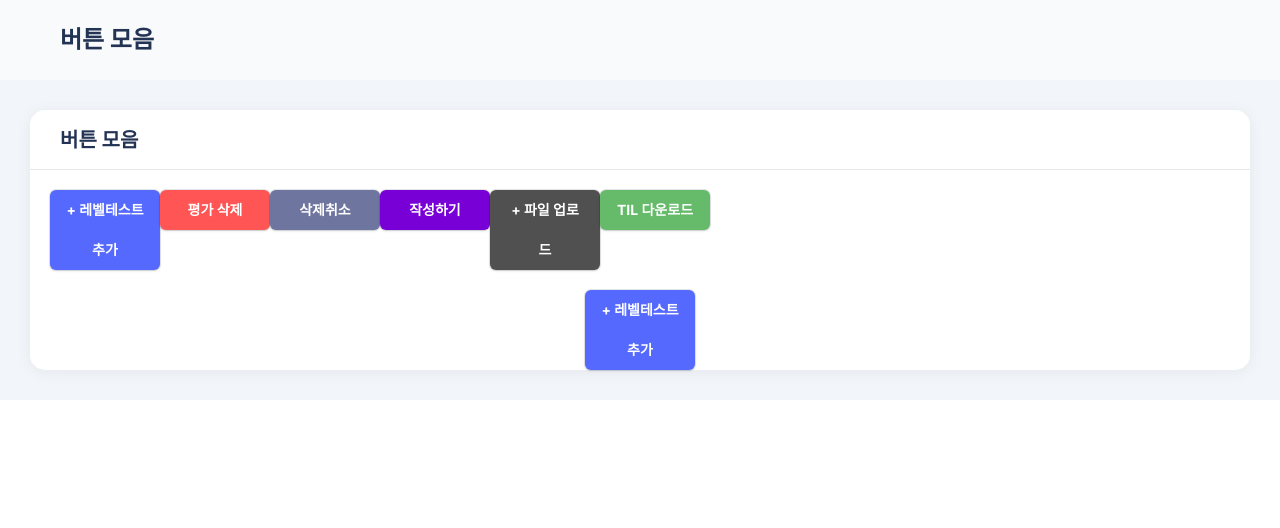
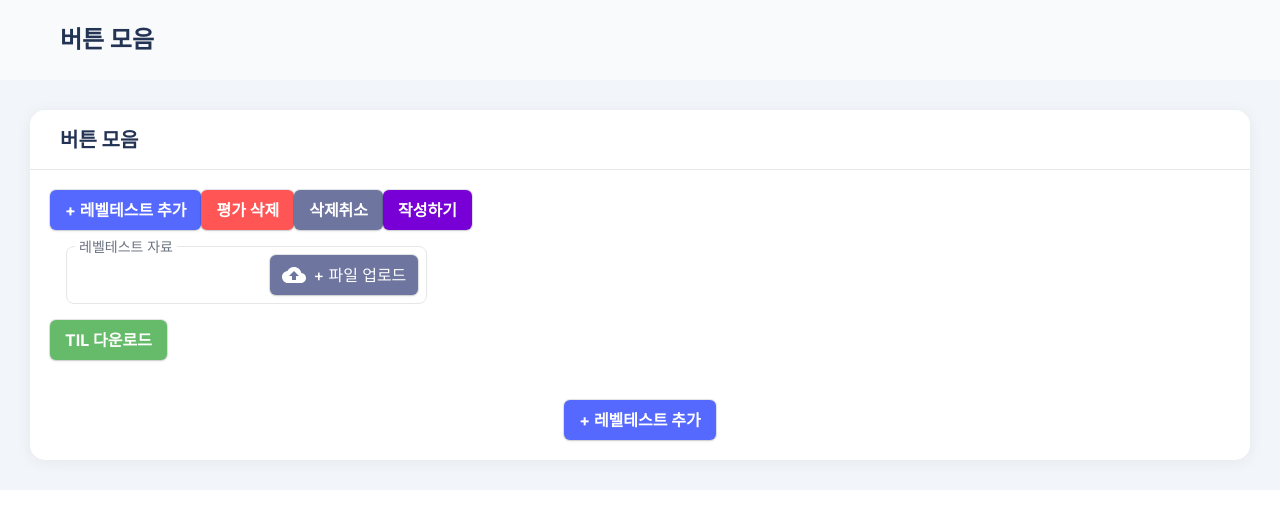
Before and after one commit to acca3434/develRocket-re, a Next.js app: page /button in a window 1280 px wide. Shown: the top 528 px of the page. Built offline with nearby package versions, Linux system fonts and the light colour scheme.

Commit message:
파일 업로드 버튼 생성

```diff
--- a/src/app/(test)/Input/page.tsx
+++ b/src/app/(test)/Input/page.tsx
@@ -25,7 +25,6 @@ export default function InputTest() {
             type={'text'}
             label={'훈련 비용'}
             width={'25%'}
-            defaultValue={2}
             onChange={handleValue}
             value={value}
           />
--- a/src/app/(test)/button/page.tsx
+++ b/src/app/(test)/button/page.tsx
@@ -1,5 +1,6 @@
 'use client';
 import Button from '@/app/_components/(ui)/button';
+import FileButton from '@/app/_components/(ui)/button/FileButton';
 import { PagesTitle } from '@/app/_components/(ui)/pagesTitle';
 import { BoxWrap } from '@/app/_components/(wrapper)/BoxWrap';
 import { PageWrap } from '@/app/_components/(wrapper)/PageWrap';
@@ -29,9 +30,9 @@ export default function ButtonTest() {
             onClick={handleRouter}
           />
           <Button variant={'delete'} title={'평가 삭제'} />
-          <Button variant={'cencel'} title={'삭제취소'} />
+          <Button variant={'cancel'} title={'삭제취소'} />
           <Button variant={'purple'} title={'작성하기'} />
-          <Button variant={'fileChoise'} title={'+ 파일 업로드'} />
+          <FileButton variant={'cancel'} type={'file'} />
           <Button variant={'success'} title={'TIL 다운로드'} />
         </BoxWrap>
       </PageWrap>
--- /dev/null
+++ b/src/app/_components/(icon)/Icon/CloudUploadIcon.tsx
@@ -0,0 +1,39 @@
+import React, { useEffect, useState } from 'react';
+import { CloudVariant } from '../../(ui)/button/FileButton';
+
+interface CloudProps {
+  color?: string;
+}
+
+const CloudUploadIcon: React.FC<CloudProps> = ({ color = 'white' }) => {
+  const [isHovered, setIsHovered] = useState(false);
+  const [fill, setFill] = useState(CloudVariant(color || 'white'));
+
+  const handleMouseEnter = () => {
+    setIsHovered(true);
+    setFill(CloudVariant(color || 'white'));
+  };
+
+  const handleMouseLeave = () => {
+    setIsHovered(false);
+    setFill(CloudVariant(color || 'white'));
+  };
+
+  return (
+    <svg
+      xmlns="http://www.w3.org/2000/svg"
+      width="24"
+      height="24"
+      viewBox="0 0 24 24"
+      onMouseEnter={handleMouseEnter}
+      onMouseLeave={handleMouseLeave}
+    >
+      <path
+        d="M19.35 10.04C18.67 6.59 15.64 4 12 4 9.11 4 6.6 5.64 5.35 8.04 2.34 8.36 0 10.91 0 14c0 3.31 2.69 6 6 6h13c2.76 0 5-2.24 5-5 0-2.64-2.05-4.78-4.65-4.96zM14 13v4h-4v-4H7l5-5 5 5h-3z"
+        fill={isHovered ? 'primary' : 'white'}
+      />
+    </svg>
+  );
+};
+
+export default CloudUploadIcon;
--- /dev/null
+++ b/src/app/_components/(ui)/button/FileButton.tsx
@@ -0,0 +1,75 @@
+import React from 'react';
+import { HTMLInputTypeAttribute } from 'react';
+import { cn } from '@/app/_utils/clsx/utils';
+import CloudUploadIcon from '../../(icon)/Icon/CloudUploadIcon';
+import { ButtonVariant } from '.';
+import { Wrap } from './Wrap';
+export const CloudVariant = (varType: string) => {
+  const variant: Record<string, string> = {
+    white: '#FFFFFF',
+    primary: '#5569FF',
+    cancel: '#6E759F',
+    delete: '#FF5555',
+    purple: '#7800D7',
+    fileChoise: '#505050',
+    success: '#66bb6a',
+  };
+
+  return variant[varType];
+};
+type FileButtonProps = {
+  isLoading?: boolean;
+  disabled?: boolean;
+  variant?:
+    | 'primary'
+    | 'cancel' // Corrected 'cencel' to 'cancel'
+    | 'delete'
+    | 'purple'
+    | 'fileChoice' // Corrected 'fileChoise' to 'fileChoice'
+    | 'success';
+  value?: string;
+  onClick?: () => void;
+  type?: HTMLInputTypeAttribute;
+  label?: string;
+};
+
+const FileButton: React.FC<FileButtonProps> = ({
+  variant = 'cencel',
+  value = '+ 파일 업로드',
+  type = 'file',
+  label = '레벨테스트 자료',
+}) => {
+  return (
+    <>
+      <Wrap>
+        <label
+          className={cn(
+            'text-white font-medium rounded-md cursor-pointer py-2 px-3',
+            'shadow ring-1 ring-slate-900/10 transition duration-150 ease-in-out',
+            ButtonVariant(variant)
+          )}
+        >
+          <div className="flex justify-between items-center">
+            <span className="mr-2">
+              <CloudUploadIcon color={variant} />
+            </span>
+            <div>
+              <div>{value}</div>
+              <input type={type} name={type} className="hidden" />
+            </div>
+          </div>
+          <label
+            className={cn(
+              'absolute bg-white px-1 text-gray-500 transition-all pointer-events-none',
+              'bottom-[46px] left-2 text-sm'
+            )}
+          >
+            {label}
+          </label>
+        </label>
+      </Wrap>
+    </>
+  );
+};
+
+export default FileButton;
--- /dev/null
+++ b/src/app/_components/(ui)/button/Wrap.tsx
@@ -0,0 +1,15 @@
+interface WrapProps {
+  children: React.ReactNode;
+}
+
+export const Wrap: React.FC<WrapProps> = ({ children }) => {
+  return (
+    <>
+      <div className="p-4 w-1/3">
+        <div className="bg-white relative rounded-lg p-2 flex justify-end border">
+          {children}
+        </div>
+      </div>
+    </>
+  );
+};
--- a/src/app/_components/(ui)/button/index.tsx
+++ b/src/app/_components/(ui)/button/index.tsx
@@ -1,14 +1,13 @@
 import React from 'react';
 import { cn } from '@/app/_utils/clsx/utils';
-// const ButtonVariant = (color: string, varType: string) => {
-const ButtonVariant = (varType: string) => {
+export const ButtonVariant = (varType: string) => {
   const variant: Record<string, string[]> = {
     primary: [
       `bg-[#5569FF] text-[#FFFFFF]`,
       `hover:bg-[#FFFFFF] hover:text-[#5569FF]`,
       `active:bg-[#5569FF] active:text-[#FFFFFF]`,
     ],
-    cencel: [
+    cancel: [
       `bg-[#6E759F] text-[#FFFFFF]`,
       `hover:bg-[#FFFFFF] hover:text-[#6E759F]`,
       `active:bg-[#6E759F] active:text-[#FFFFFF]`,
@@ -43,7 +42,7 @@ type ButtonProps = {
 
   variant?:
     | 'primary'
-    | 'cencel'
+    | 'cancel'
     | 'delete'
     | 'purple'
     | 'fileChoise'
@@ -64,13 +63,16 @@ const Button: React.FC<ButtonProps> = ({
     <button
       type={type}
       className={cn(
-        'inline-flex items-center justify-center rounded-md px-[15px] text-sky-500 shadow ring-1 ring-slate-900/10 transition duration-150 ease-in-out',
+        'inline-flex items-center justify-center rounded-md px-[15px]',
+        'text-sky-500 shadow ring-1 ring-slate-900/10 transition duration-150 ease-in-out',
         ButtonVariant(variant)
       )}
       onClick={onClick}
     >
       <h2
-        className={cn(`w-20 text-center font-inter font-bold text-sm/[40px]`)}
+        className={cn(
+          `w-full text-center font-inter font-bold text-base/[40px] whitespace-nowrap`
+        )}
       >
         {title}
       </h2>
@@ -79,23 +81,3 @@ const Button: React.FC<ButtonProps> = ({
 };
 
 export default Button;
-// // const ButtonSize = (sizeType: string, p: number) => {
-// const ButtonSize = (sizeType: string) => {
-//   const size: Record<string, string[]> = {
-//     default: [''],
-//     custom: [''],
-//   };
-//   return size[sizeType];
-// };
-
-// type ButtonProps = {
-//   isLoading?: boolean;
-//   isDarkBg?: boolean;
-//   disabled?: boolean;
-//   variant?: 'primary' | 'outline' | 'ghost' | 'light' | 'dark'; // 'variant'를 고정된 문자열로 설정
-//   color?: string;
-//   size?: 'default' | 'custom';
-//   title?: string;
-//   px?: string;
-//   p?: number;
-// };
--- a/src/app/_components/(ui)/input/index.tsx
+++ b/src/app/_components/(ui)/input/index.tsx
@@ -64,7 +64,7 @@ const TextInput: React.FC<TextInputProps> = ({
     <div className="relative">
       <input
         className={cn(
-          'border border-gray-300 p-3 rounded-md shadow-sm',
+          'border border-gray-300 p-3 rounded-[8px] shadow-sm',
           'focus:outline-none focus:ring-2 focus:ring-blue-500 focus:border-transparent',
           convertWidthClass(width as keyof ConvertSizeType),
           convertHeightClass(height as keyof ConvertSizeType)
--- a/src/app/_components/(ui)/loginTitle/index.tsx
+++ b/src/app/_components/(ui)/loginTitle/index.tsx
@@ -16,7 +16,7 @@ interface LoginHeaderProps {
 
 const backgroundConvertColor = (bgColor: keyof LoginHeaderColorType) => {
   const LoginColorVariants: LoginHeaderColorType = {
-    white: '#FFFFFF',
+    white: 'bg-[#FFFFFF]',
     primary: 'bg-[#5569ff]',
   };
   console.log();
```
